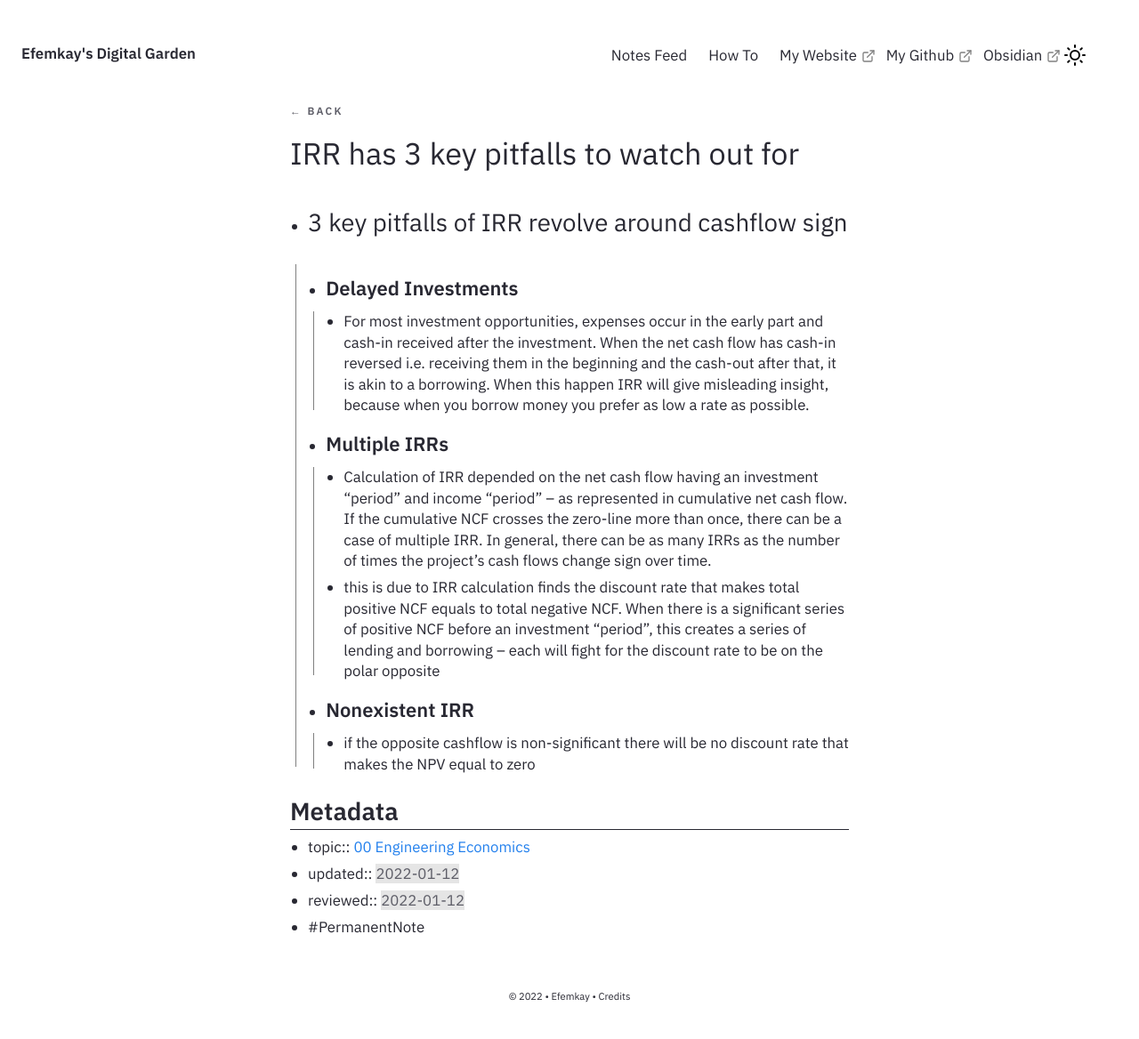
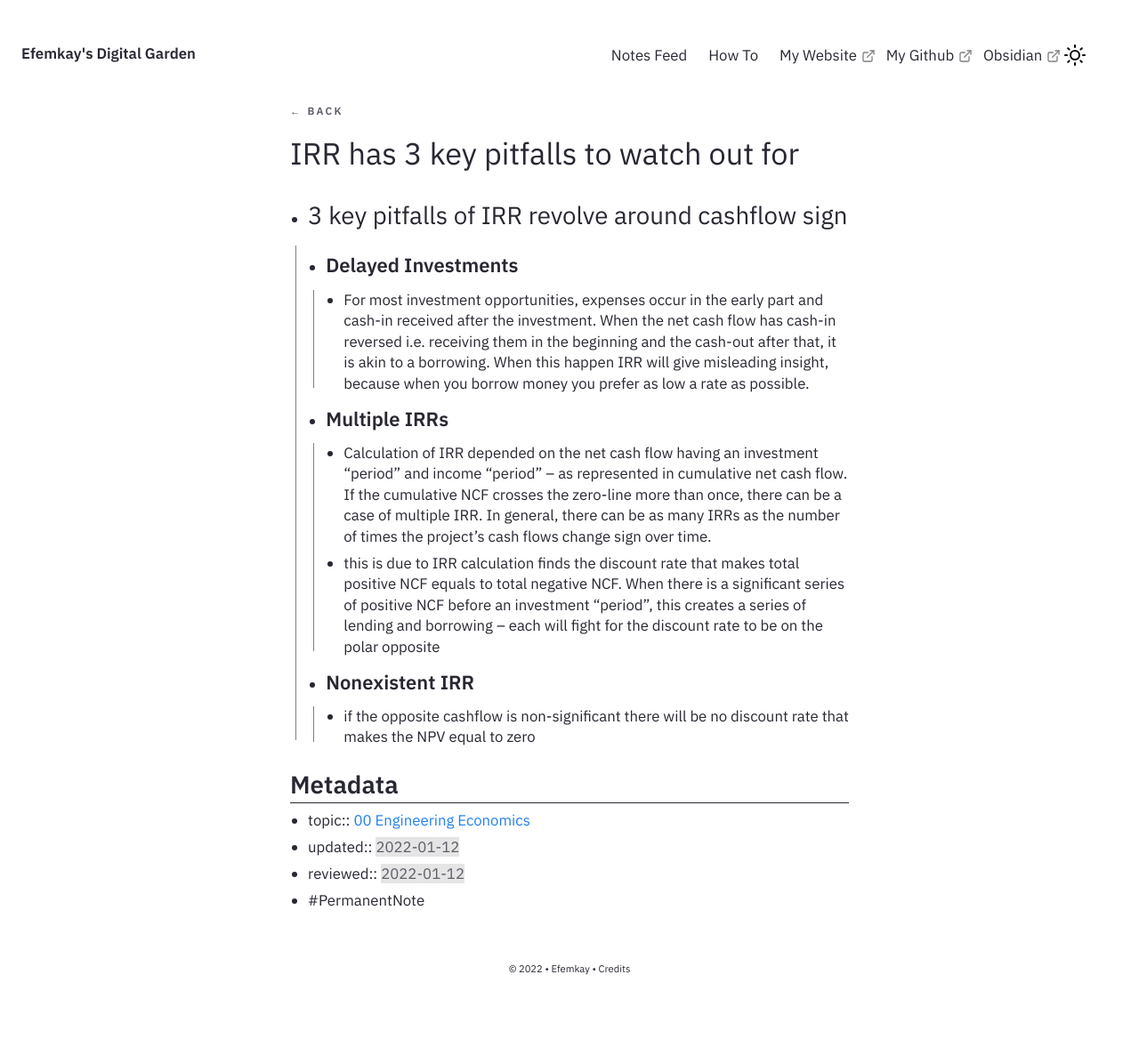
Before and after one commit to efemkay/digital-garden, a Jekyll site: the page built from _notes/Public/IRR has 3 key pitfalls to watch out for.md, in a window 1280 px wide. Shown: the whole page at 89% size. Built offline with Jekyll 4.4.1, drawn with Linux system fonts in a browser that asks for light colours; after the commit the page ends 1138 px from its top, so only the background shows below that.

Commit message:
update css

```diff
--- a/assets/css/efemkay-styling.css
+++ b/assets/css/efemkay-styling.css
@@ -27,8 +27,11 @@
 
     /* adjustment to h4 line-height and padding */
     body { --text-leading-wide: 1.3; }
-    li h4 { padding-bottom: 0.2rem; }
-    html[data-theme="dark"] .content h4 { color: cornsilk}
+    li h3, li h4 { padding-block: 0.4em 0.2em; }
+    .content h4 { color: var(--color-text-h4)}
+
+    html, html[data-theme="light"] { --color-text-h4: #282832;  }
+    html[data-theme="dark"] { --color-text-h4: cornsilk; }
 
 /* pre and scrollbar for my digital garden */
 
```
